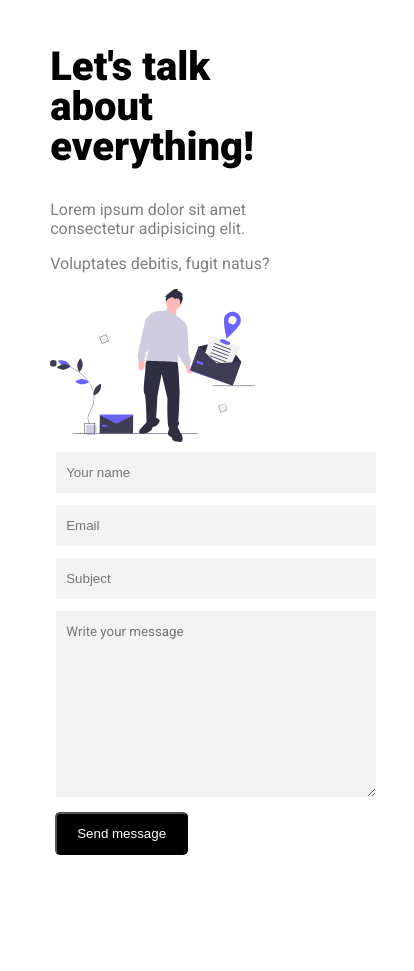
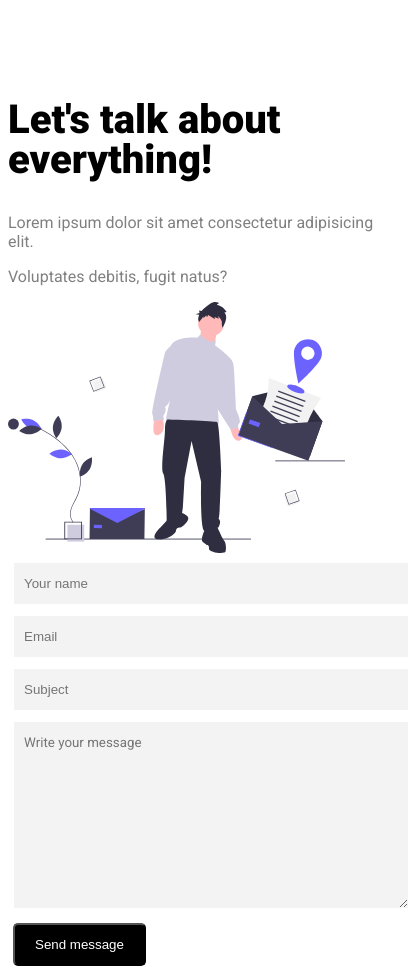
Before and after one commit to laimonata/bit-frontend-1, a plain HTML site: page 05_15_sav/forma.html in a window 390 px wide. Shown: the whole page, 414 px wide, since content can reach past the window. Before the commit the page ends 860 px from the top, so only its background shows below. Drawn offline with Linux system fonts and the light colour scheme.

Commit message:
paskaitos komentarai

```diff
--- a/05_15_sav/style.css
+++ b/05_15_sav/style.css
@@ -1,9 +1,3 @@
-@media (max-width: 768px) {
-  body {
-    margin-left: -14%;
-  }
-}
-
 body {
   font-family: "Roboto", sans-serif;
   font-size: 16px;
@@ -24,28 +18,28 @@ img {
   width: 90%;
 }
 
-.contact {
-  padding: 9% 24%;
-}
-
 .container {
-  max-width: 1180;
+  max-width: 1180px;
   margin: 0 auto;
 }
 
 .info-wrapper {
   float: left;
-  max-width: 480px;
+  width: 50%;
+}
+
+.contact {
+  margin-top: 100px;
 }
 
 .form-wrapper {
   float: left;
-  max-width: 480px;
+  width: 50%;
 }
 
 .form-element {
   background: #f3f3f3;
-  width: 300px;
+  width: 100%;
   border: none;
   margin: 6px;
   padding: 13px 10px;
@@ -63,3 +57,18 @@ img {
   border-radius: 5px;
   margin: 5px 5px;
 }
+
+
+@media (max-width: 768px) {
+  .contact {
+    margin-top: 100px;
+  }
+
+  .info-wrapper {
+    width: 100%;
+  }
+
+  .form-wrapper {
+    width: 100%;
+  }
+}
```
